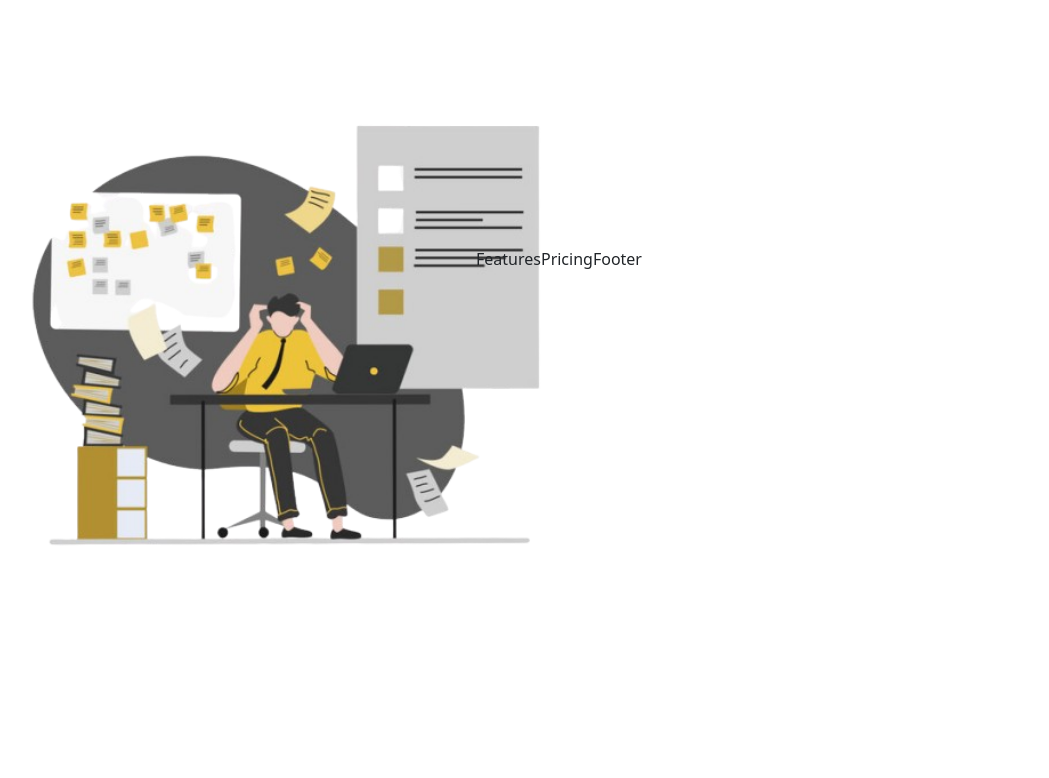
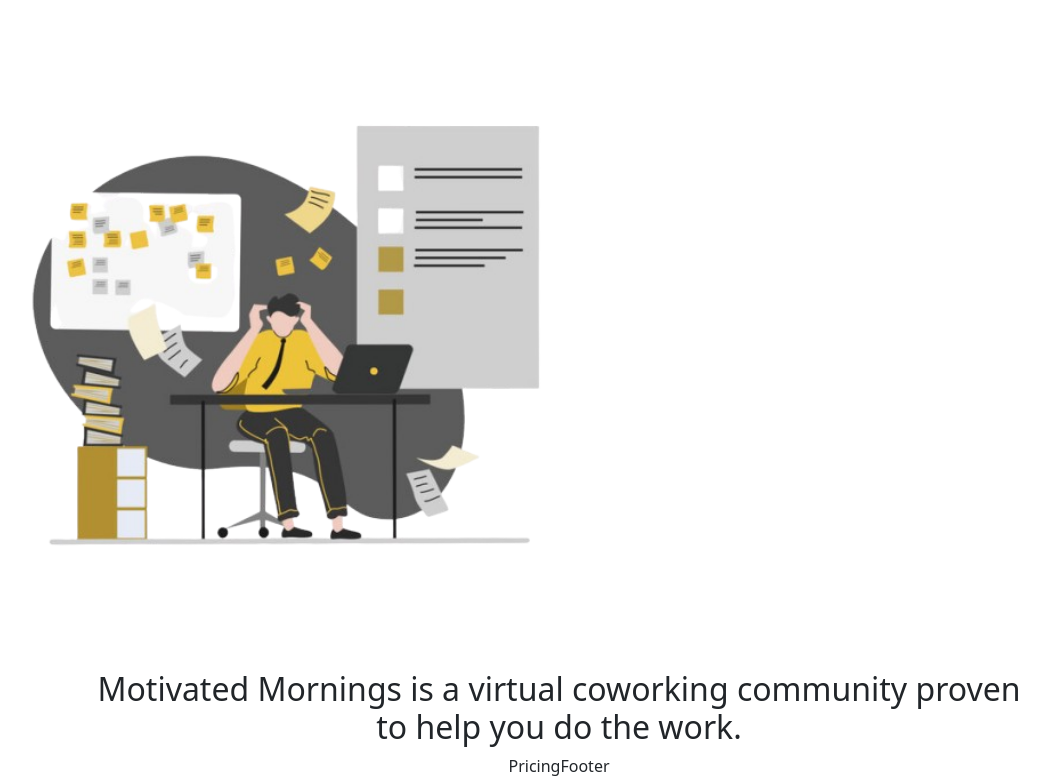
Before and after one commit to Ajith369369/motivated-mornings-frontend, a React (Vite) app: page / in a window 1280 px wide. Shown: the part 553-1331 px from the top of the page, without its empty margins (81-1130 px from the left). Before the commit the page ends 1199 px from the top, so only its background shows below. Built offline with nearby package versions, Linux system fonts and the light colour scheme.

Commit message:
Create heading.

```diff
--- a/src/components/Features.jsx
+++ b/src/components/Features.jsx
@@ -1,9 +1,10 @@
-import React from 'react'
 import "./Features.css";
 
 function Features() {
   return (
-    <>Features</>
+    <>
+    <div className="text-center w-75"><h2>Motivated Mornings is a virtual coworking community proven to help you do the work.</h2></div>
+    </>
   )
 }
 
--- a/src/components/Header.css
+++ b/src/components/Header.css
@@ -1,5 +1,4 @@
 #header {
-  height: 800px;
   min-width: 100vw;
 }
 
```
Also changed, not shown: src/components/Header.jsx (+10 -5 lines).
